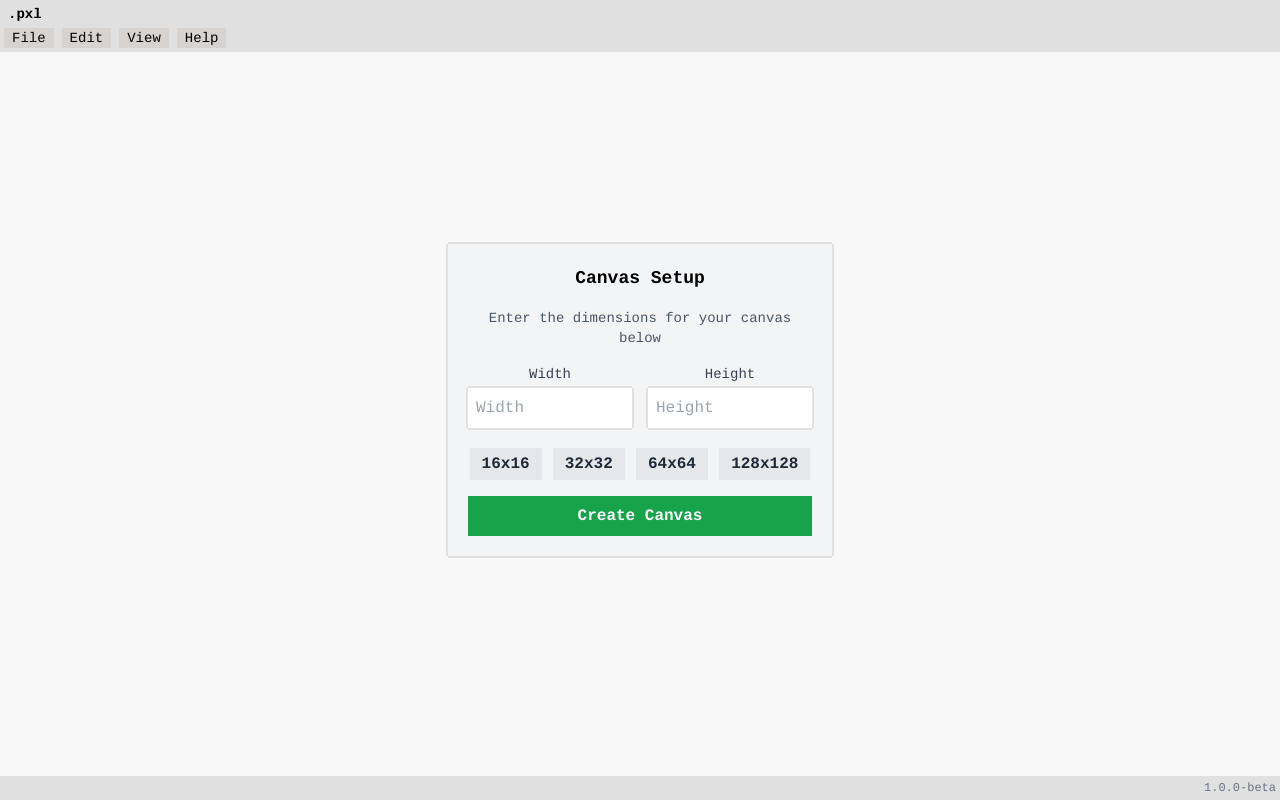
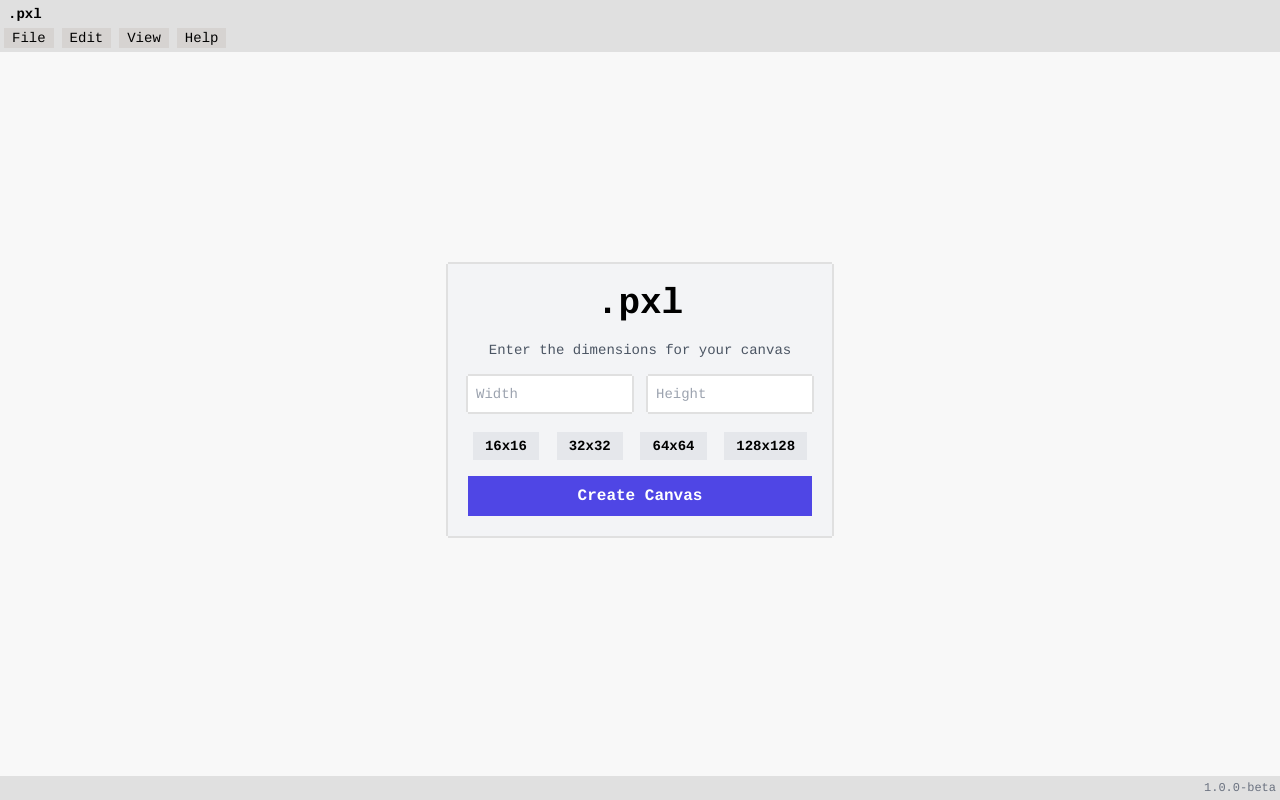
Before and after one commit to sharvenp/pxl, a Vue app: page / in a window 1280 px wide. Built offline with nearby package versions, Linux system fonts and the light colour scheme; a web font is replaced by a local one.

Commit message:
More style changes

```diff
--- a/index.html
+++ b/index.html
@@ -2,7 +2,7 @@
 <html lang="en">
   <head>
     <meta charset="UTF-8" />
-    <link rel="icon" type="image/svg+xml" href="/logo.svg" />
+    <!-- <link rel="icon" type="image/svg+xml" href="/logo.svg" /> -->
     <meta name="viewport" content="width=device-width, initial-scale=1.0" />
     <meta
       http-equiv="Content-Security-Policy"
--- a/src/components/Canvas.vue
+++ b/src/components/Canvas.vue
@@ -9,16 +9,13 @@
       v-if="!initialized"
       class="absolute top-1/2 left-1/2 -translate-x-1/2 -translate-y-1/2 bg-gray-100 border-stone-300 pixel-border w-96 text-center p-5"
     >
-      <h2 class="text-lg font-bold mb-4">Canvas Setup</h2>
+      <h1 class="text-4xl font-bold mb-4">.pxl</h1>
       <p class="text-sm text-gray-600 mb-4">
-        Enter the dimensions for your canvas below
+        Enter the dimensions for your canvas
       </p>
       <div class="flex flex-col space-y-3">
-        <div class="grid grid-cols-2 gap-4">
+        <div class="grid grid-cols-2 gap-4 text-sm">
           <div class="flex flex-col">
-            <label for="width" class="text-sm font-medium text-gray-700 mb-1"
-              >Width</label
-            >
             <input
               id="width"
               v-model="width"
@@ -30,9 +27,6 @@
             />
           </div>
           <div class="flex flex-col">
-            <label for="height" class="text-sm font-medium text-gray-700 mb-1"
-              >Height</label
-            >
             <input
               id="height"
               v-model="height"
@@ -46,11 +40,11 @@
         </div>
       </div>
       <!-- Common Dimensions -->
-      <div class="flex flex-col space-y-3 mt-5">
+      <div class="flex flex-col space-y-3 mt-5 text-sm">
         <div class="flex justify-around flex-wrap gap-2">
           <button
             v-for="dims in COMMON_CANVAS_DIMENSIONS"
-            class="bg-gray-200 hover:bg-gray-300 text-gray-800 font-bold py-1 px-3"
+            class="bg-gray-200 hover:bg-gray-300 font-bold py-1 px-3"
             @click="setAndInitialize(dims[0], dims[1])"
             :key="`${dims[0]}x${dims[1]}`"
           >
@@ -59,7 +53,7 @@
         </div>
       </div>
       <button
-        class="bg-green-600 hover:bg-green-700 text-white font-bold py-2 px-4 mt-4 w-full"
+        class="bg-indigo-600 hover:bg-indigo-700 text-white font-bold py-2 px-4 mt-4 w-full"
         @click="initializeCanvas"
       >
         Create Canvas
```
Also changed, not shown: 1 other file (tests, documents, lock files or other folders).
